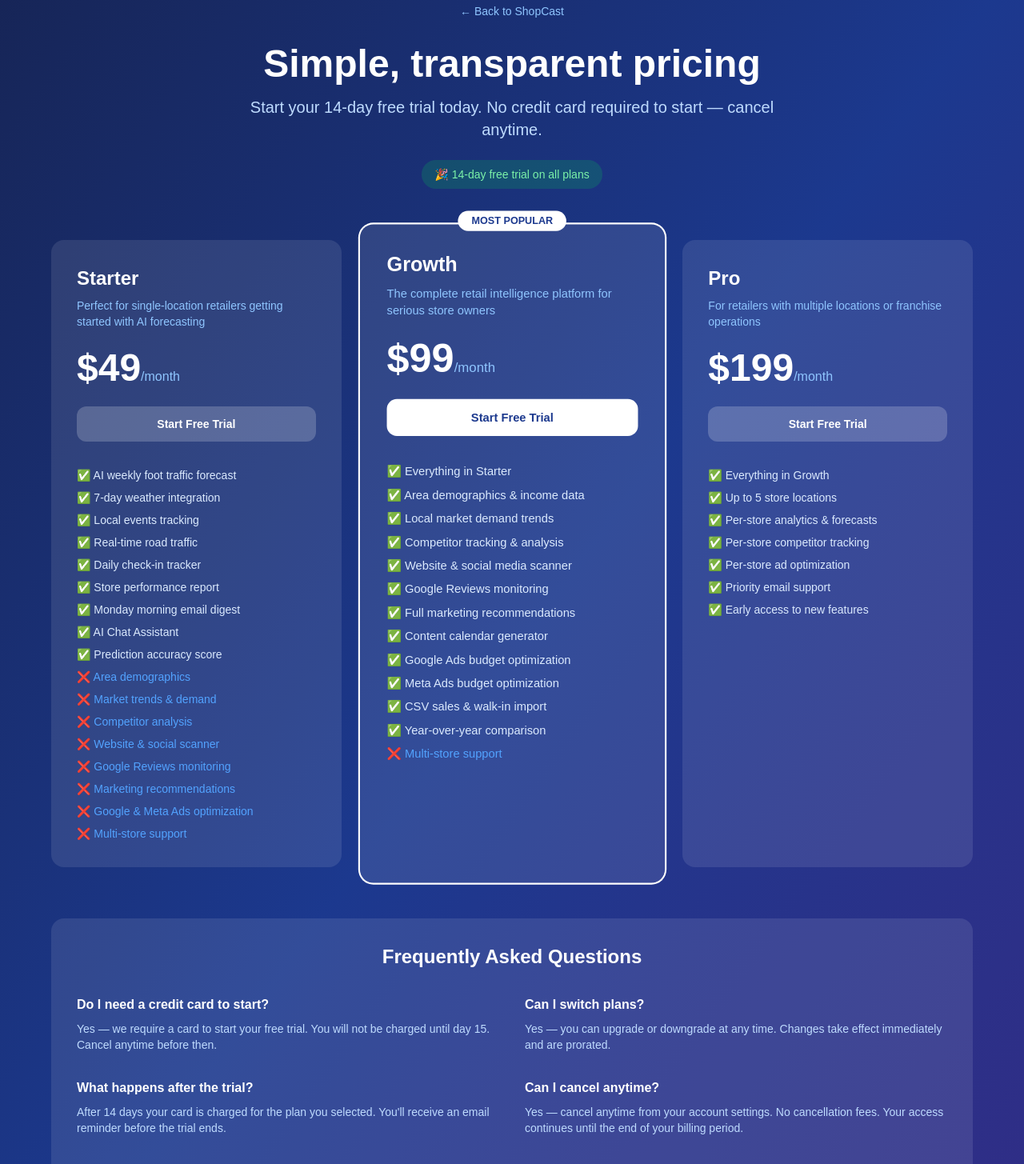
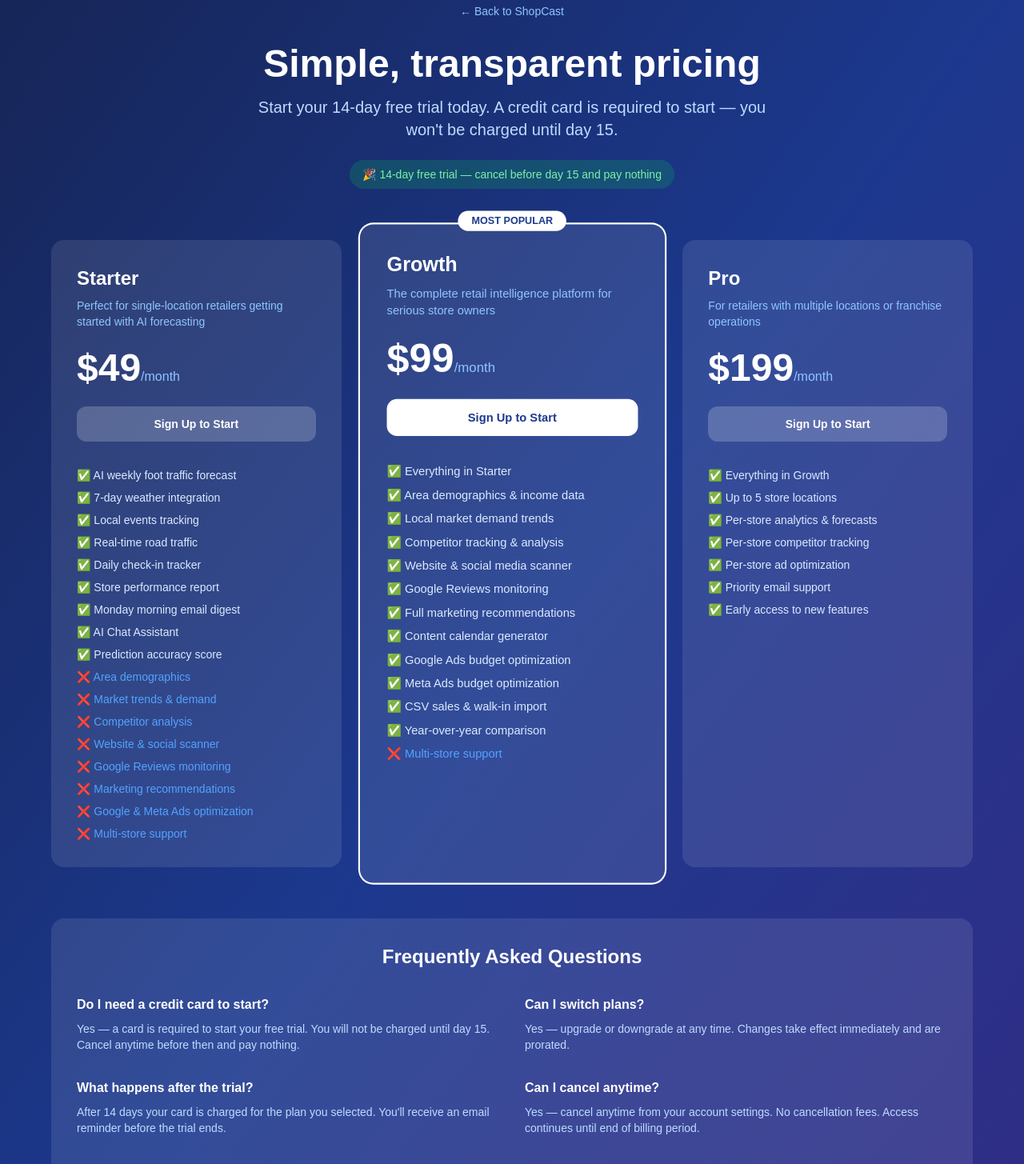
Before and after one commit to abdvllaha/shopcast, a Next.js app: page /pricing in a window 1280 px wide. Shown: the part 60-1515 px from the top of the page at 80% size. Built offline with nearby package versions, Linux system fonts and the light colour scheme; no server answers.

Commit message:
Fix pricing page checkout and copy

```diff
--- a/app/pricing/page.tsx
+++ b/app/pricing/page.tsx
@@ -8,9 +8,9 @@ const PLANS = [
   {
     name: 'Starter',
     price: 49,
-    priceId: process.env.NEXT_PUBLIC_STRIPE_STARTER_PRICE_ID,
+    priceId: 'price_1TVgP1EBcQAh7Mqh1D0FHR4j',
     description: 'Perfect for single-location retailers getting started with AI forecasting',
-    color: 'blue',
+    popular: false,
     features: [
       '✅ AI weekly foot traffic forecast',
       '✅ 7-day weather integration',
@@ -34,9 +34,8 @@ const PLANS = [
   {
     name: 'Growth',
     price: 99,
-    priceId: process.env.NEXT_PUBLIC_STRIPE_GROWTH_PRICE_ID,
+    priceId: 'price_1TVgP0EBcQAh7MqhHmSvZe5P',
     description: 'The complete retail intelligence platform for serious store owners',
-    color: 'indigo',
     popular: true,
     features: [
       '✅ Everything in Starter',
@@ -57,9 +56,9 @@ const PLANS = [
   {
     name: 'Pro',
     price: 199,
-    priceId: process.env.NEXT_PUBLIC_STRIPE_PRO_PRICE_ID,
+    priceId: 'price_1TVgP0EBcQAh7MqhJLw7GooX',
     description: 'For retailers with multiple locations or franchise operations',
-    color: 'purple',
+    popular: false,
     features: [
       '✅ Everything in Growth',
       '✅ Up to 5 store locations',
@@ -75,6 +74,7 @@ const PLANS = [
 export default function Pricing() {
   const [loading, setLoading] = useState<string | null>(null)
   const [user, setUser] = useState<any>(null)
+  const [error, setError] = useState('')
   const router = useRouter()
 
   useEffect(() => {
@@ -93,6 +93,7 @@ export default function Pricing() {
     }
 
     setLoading(plan.name)
+    setError('')
     try {
       const res = await fetch('/api/stripe/checkout', {
         method: 'POST',
@@ -104,9 +105,13 @@ export default function Pricing() {
         })
       })
       const data = await res.json()
-      if (data.url) window.location.href = data.url
-    } catch (err) {
-      console.error('Checkout error:', err)
+      if (data.url) {
+        window.location.href = data.url
+      } else {
+        setError(data.error || 'Something went wrong')
+      }
+    } catch (err: any) {
+      setError(err.message)
     }
     setLoading(null)
   }
@@ -124,17 +129,18 @@ export default function Pricing() {
             Simple, transparent pricing
           </h1>
           <p className="text-blue-200 text-xl max-w-2xl mx-auto">
-            Start your 14-day free trial today. No credit card required to start — cancel anytime.
+            Start your 14-day free trial today. A credit card is required to start — you won't be charged until day 15.
           </p>
           <div className="mt-6 inline-flex items-center gap-2 bg-green-500/20 text-green-300 px-4 py-2 rounded-full text-sm font-medium">
-            🎉 14-day free trial on all plans
+            🎉 14-day free trial — cancel before day 15 and pay nothing
           </div>
+          {error && <div className="mt-4 bg-red-500/20 text-red-300 rounded-lg p-3 text-sm">{error}</div>}
         </div>
 
         {/* Plans */}
         <div className="grid grid-cols-1 md:grid-cols-3 gap-8 mb-16">
           {PLANS.map(plan => (
-            <div key={plan.name} className={`relative bg-white/10 rounded-2xl p-8 ${plan.popular ? 'ring-2 ring-white scale-105' : ''}`}>
+            <div key={plan.name} className={`relative bg-white/10 rounded-2xl p-8 ${plan.popular ? 'ring-2 ring-white md:scale-105' : ''}`}>
               {plan.popular && (
                 <div className="absolute -top-4 left-1/2 -translate-x-1/2 bg-white text-blue-900 text-xs font-bold px-4 py-1 rounded-full">
                   MOST POPULAR
@@ -150,7 +156,7 @@ export default function Pricing() {
                 onClick={() => handleSubscribe(plan)}
                 disabled={loading === plan.name}
                 className={`w-full py-3 rounded-xl font-semibold text-sm transition mb-8 disabled:opacity-50 ${plan.popular ? 'bg-white text-blue-900 hover:bg-blue-50' : 'bg-white/20 text-white hover:bg-white/30'}`}>
-                {loading === plan.name ? 'Loading...' : 'Start Free Trial'}
+                {loading === plan.name ? 'Loading...' : user ? 'Start Free Trial' : 'Sign Up to Start'}
               </button>
               <ul className="flex flex-col gap-2">
                 {plan.features.map((feature, i) => (
@@ -168,10 +174,10 @@ export default function Pricing() {
           <h2 className="text-white text-2xl font-bold mb-8 text-center">Frequently Asked Questions</h2>
           <div className="grid grid-cols-1 md:grid-cols-2 gap-8">
             {[
-              { q: 'Do I need a credit card to start?', a: 'Yes — we require a card to start your free trial. You will not be charged until day 15. Cancel anytime before then.' },
-              { q: 'Can I switch plans?', a: 'Yes — you can upgrade or downgrade at any time. Changes take effect immediately and are prorated.' },
+              { q: 'Do I need a credit card to start?', a: 'Yes — a card is required to start your free trial. You will not be charged until day 15. Cancel anytime before then and pay nothing.' },
+              { q: 'Can I switch plans?', a: 'Yes — upgrade or downgrade at any time. Changes take effect immediately and are prorated.' },
               { q: 'What happens after the trial?', a: 'After 14 days your card is charged for the plan you selected. You\'ll receive an email reminder before the trial ends.' },
-              { q: 'Can I cancel anytime?', a: 'Yes — cancel anytime from your account settings. No cancellation fees. Your access continues until the end of your billing period.' },
+              { q: 'Can I cancel anytime?', a: 'Yes — cancel anytime from your account settings. No cancellation fees. Access continues until end of billing period.' },
               { q: 'What stores is ShopCast best for?', a: 'ShopCast works best for single-location physical retailers doing $500K+ in annual revenue — furniture, clothing, home goods, sporting goods, and specialty retail.' },
               { q: 'Is my data secure?', a: 'Yes — all data is encrypted in transit and at rest. We never sell your data. See our Privacy Policy for full details.' },
             ].map((faq, i) => (
```
